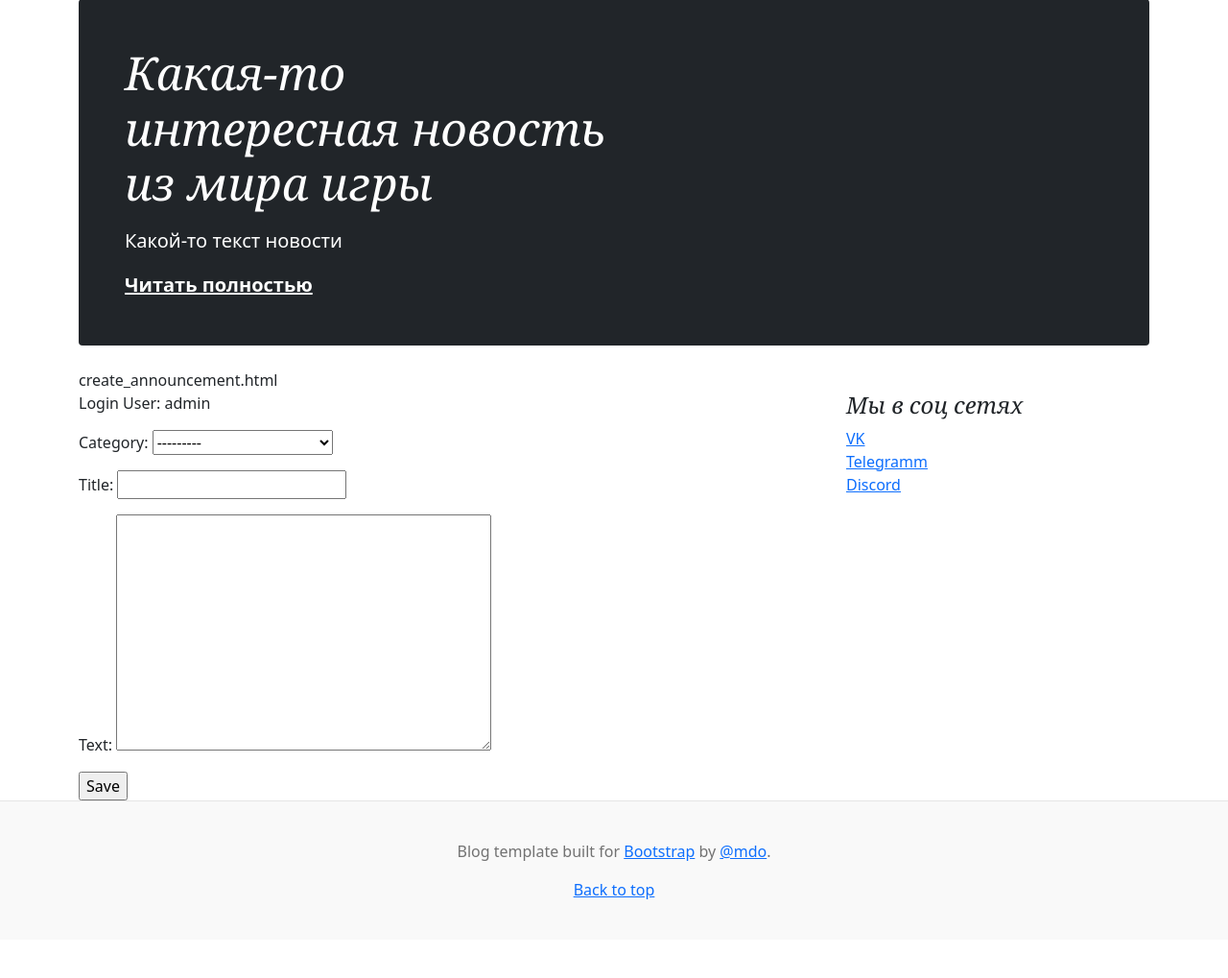
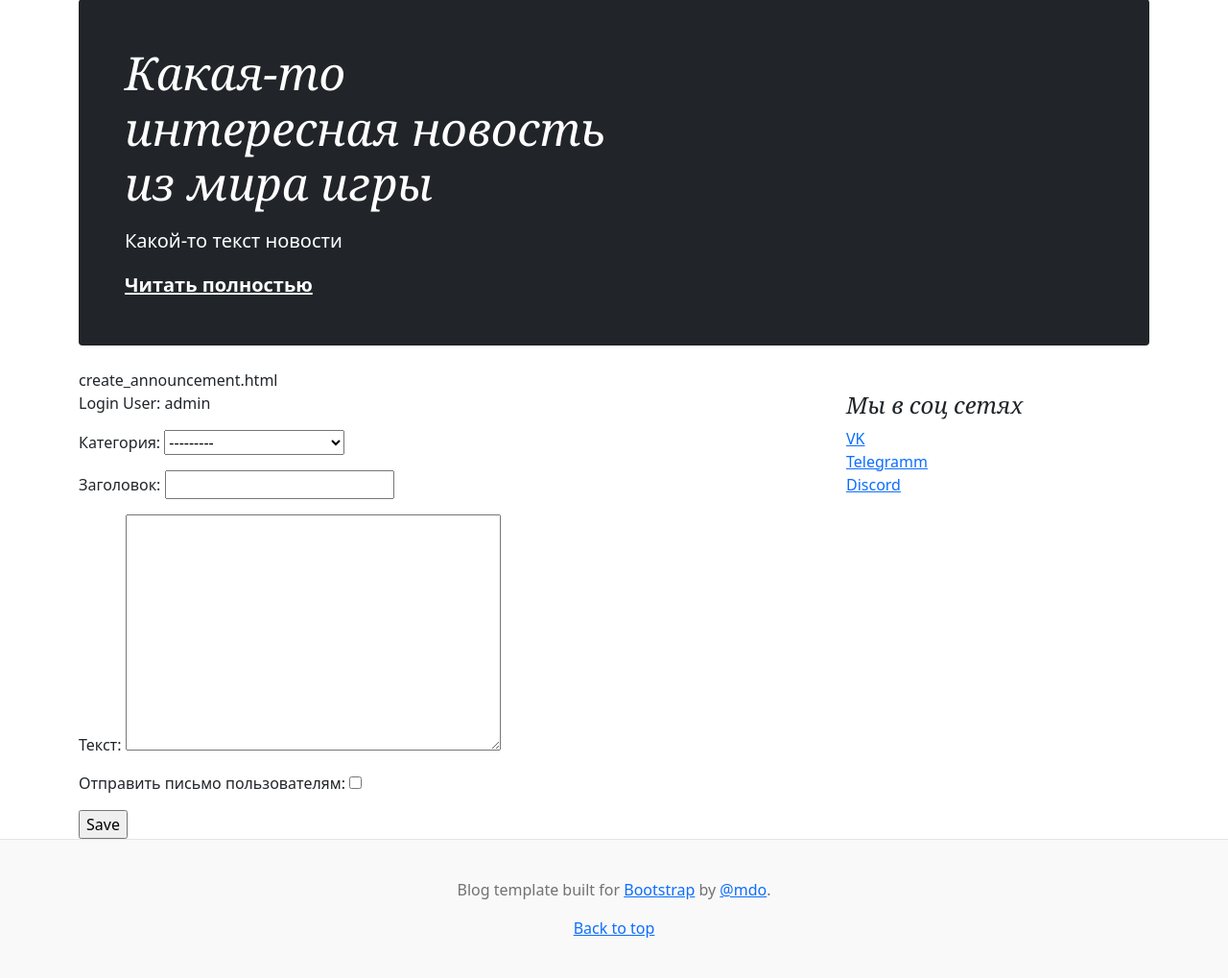
Before and after one commit to posholokia/Announcement_Board, a Django app: page /board/create/ in a window 1280 px wide. Shown: the part 158-1177 px from the top of the page at 96% size. Before the commit the page ends 1095 px from the top, so only its background shows below. Run offline with Django 4.2, Linux system fonts and the light colour scheme; a user stored in the database is signed in; data comes from the database, SQL or seed files in the repository; parts of the project's set-up code (start-up, migrations or seed data) failed here and were passed over; some libraries are stand-ins or nearby versions.

Commit message:
added: 1. new attribute for model Announce - sent_mail. 2. in forms new field 'sent_mail' avaible only for admin

```diff
--- a/Announcement_Board/Announcement/forms.py
+++ b/Announcement_Board/Announcement/forms.py
@@ -1,14 +1,35 @@
 from django import forms
 from .models import Announcement, ResponseToAnnounce
 from ckeditor.widgets import CKEditorWidget
+from django.contrib.auth.models import User
 
 
 class AnnouncementForm(forms.ModelForm):
-    # content = forms.CharField(widget=CKEditorWidget())
+    def __init__(self, *args, **kwargs):
+        """
+        При инициализации формы проверяем к какой группе относится пользователь.
+        Для суперюзера в форме появляется булево поле для отправки письма всем пользователям
+        Полученный kwargs должен быть удален, т.к. в __init__ родительского класса он отсутсвует,
+        иначе будет ошибка инициализации формы
+        """
+        user = kwargs.pop('user')
+        super().__init__(*args, **kwargs)
+        if user not in User.objects.filter(username='admin'):  # TODO изменить на группу пользователей
+            self.fields['sent_mail'].widget = forms.HiddenInput()
+
     class Meta:
         model = Announcement
-        # fields = '__all__'
-        exclude = ('author', )
+        fields = ['category', 'title', 'text', 'sent_mail']
+        print(fields)
+        exclude = []
+        labels = {
+            'category': 'Категория',
+            'title': 'Заголовок',
+            'text': 'Текст',
+            'sent_mail': 'Отправить письмо пользователям',
+        }
+
+
 
 
 class ResponseForm(forms.ModelForm):
--- a/Announcement_Board/Announcement/models.py
+++ b/Announcement_Board/Announcement/models.py
@@ -23,6 +23,7 @@ class Announcement(models.Model):
     title = models.CharField(max_length=64)
     text = RichTextUploadingField(null=True, config_name='default')
     published_date = models.DateField(auto_now_add=True)
+    sent_mail = models.BooleanField(default=False)
 
     def get_absolute_url(self):
         return reverse('announce', args=[str(self.id)])
--- a/Announcement_Board/Announcement/templates/announce.html
+++ b/Announcement_Board/Announcement/templates/announce.html
@@ -18,6 +18,7 @@ Category: {{ announce.get_category_display }}
 Уже откликнулось: {{ all_responses|slice_qs:announce|length }}
 
 <!--отклик доступен только зарегистрированному пользователю и недоступен самому автору объявления -->
+{#
 {% if request.user.is_authenticated and announce.author != request.user %}
     {% if not sent_response %}
     <p class="test-center" ><a href="{% url 'add_response' announce.id %}" class="btn btn-primary btn-lg">Откликнуться</a></p>
@@ -27,6 +28,6 @@ Category: {{ announce.get_category_display }}
     <p class="test-center" ><a href="{% url 'remove_response' announce.id %}" class="btn btn-primary btn-lg">Убрать отклик</a></p>
     {% endif %}
 {% endif %}
-
+#}
 {% endautoescape %}
 {% endblock content %}
--- a/Announcement_Board/Announcement/views.py
+++ b/Announcement_Board/Announcement/views.py
@@ -29,6 +29,15 @@ class CreateAnnouncement(CreateView):
     model = Announcement
     template_name = 'create_announcement.html'
 
+    def get_form_kwargs(self):
+        """
+        В форме для группы пользователей доступно поле для отправки письма после создания объявления всем.
+        В kwargs передается текущий пользователь в форму
+        """
+        kwargs = super().get_form_kwargs()
+        kwargs['user'] = self.request.user
+        return kwargs
+
     def form_valid(self, form):
         form = AnnouncementForm(self.request.POST)  # данные формы
         form_announce = form.save(commit=False)
@@ -44,6 +53,9 @@ class DetailAnnouncement(DetailView):
 
     def get_context_data(self, **kwargs):
         context = super().get_context_data(**kwargs)
+        # фильтр по пользователю должен быть не по модели, а по атрибуту модели, так как у незарегистрированного
+        # пользователя модель AnnonimousUser, а атрибут user связан с моделью User, из-за чего будет ошибка.
+        # При фильтации по аттрибуту модели передаются значения атрибутов, а не объекты модели и ошибки не будет
         context['sent_response'] = ResponseToAnnounce.objects.all().filter(response_announcement__pk=self.kwargs['pk'],
                                                                            user__id=self.request.user.id)
         context['all_responses'] = ResponseToAnnounce.objects.all().filter(response_announcement__pk=self.kwargs['pk'])
@@ -56,7 +68,7 @@ class UpdateAnnouncement(UpdateView):
     template_name = 'edit_announcement.html'
 
 
-class AddResponse(CreateView):
+class AddResponse(CreateView):  # TODO должно быть доступно только зарегистрированным пользователям
     form_class = ResponseForm
     model = ResponseToAnnounce
     template_name = 'add_response.html'
@@ -87,7 +99,7 @@ class AddResponse(CreateView):
         return super().form_valid(form)
 
 
-class ResponseList(ListView):
+class ResponseList(ListView):  # TODO должно быть доступно только зарегистрированным пользователям
     model = ResponseToAnnounce
     ordering = '-id'
     template_name = 'resp_to_my_announce.html'
@@ -117,7 +129,7 @@ class ResponseList(ListView):
 
 
 # @login_required
-class MyAnnounce(ListView):
+class MyAnnounce(ListView):  # TODO должно быть доступно только зарегистрированным пользователям
     model = Announcement
     ordering = '-published_date'
     template_name = 'my_announcement.html'
```
